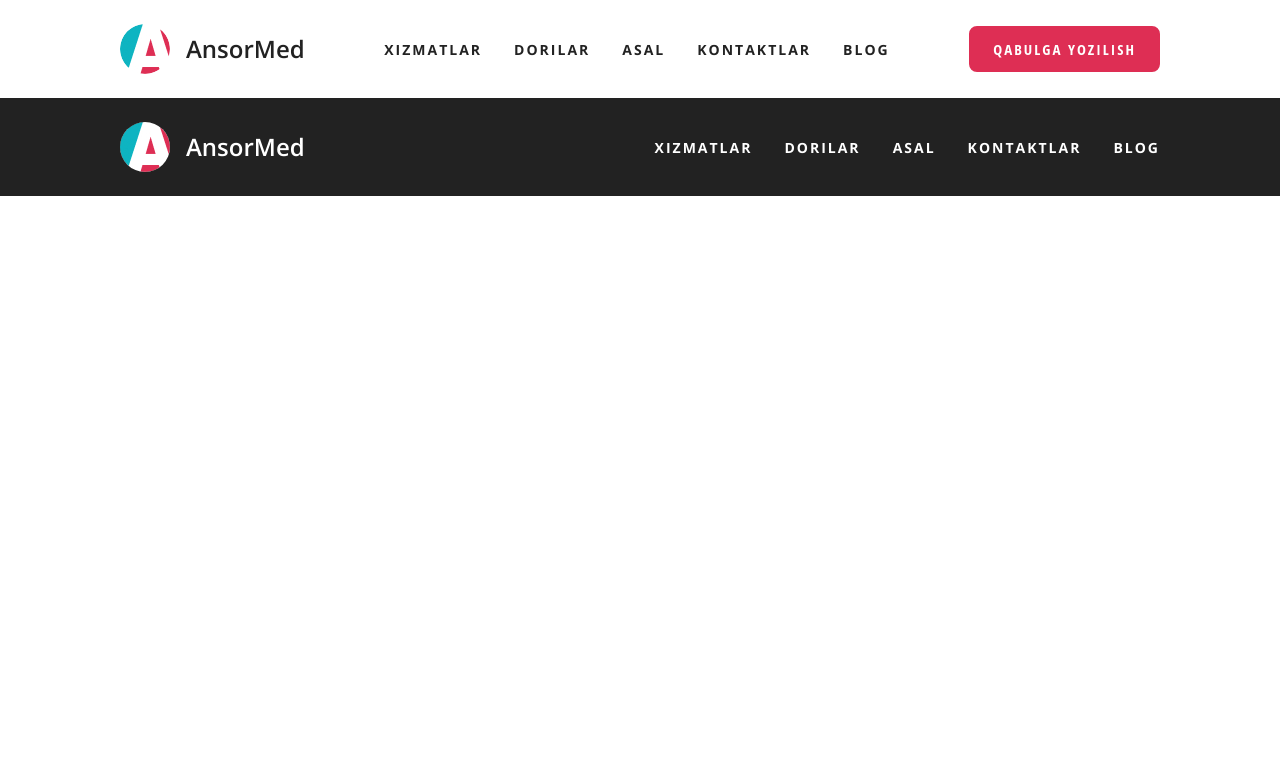
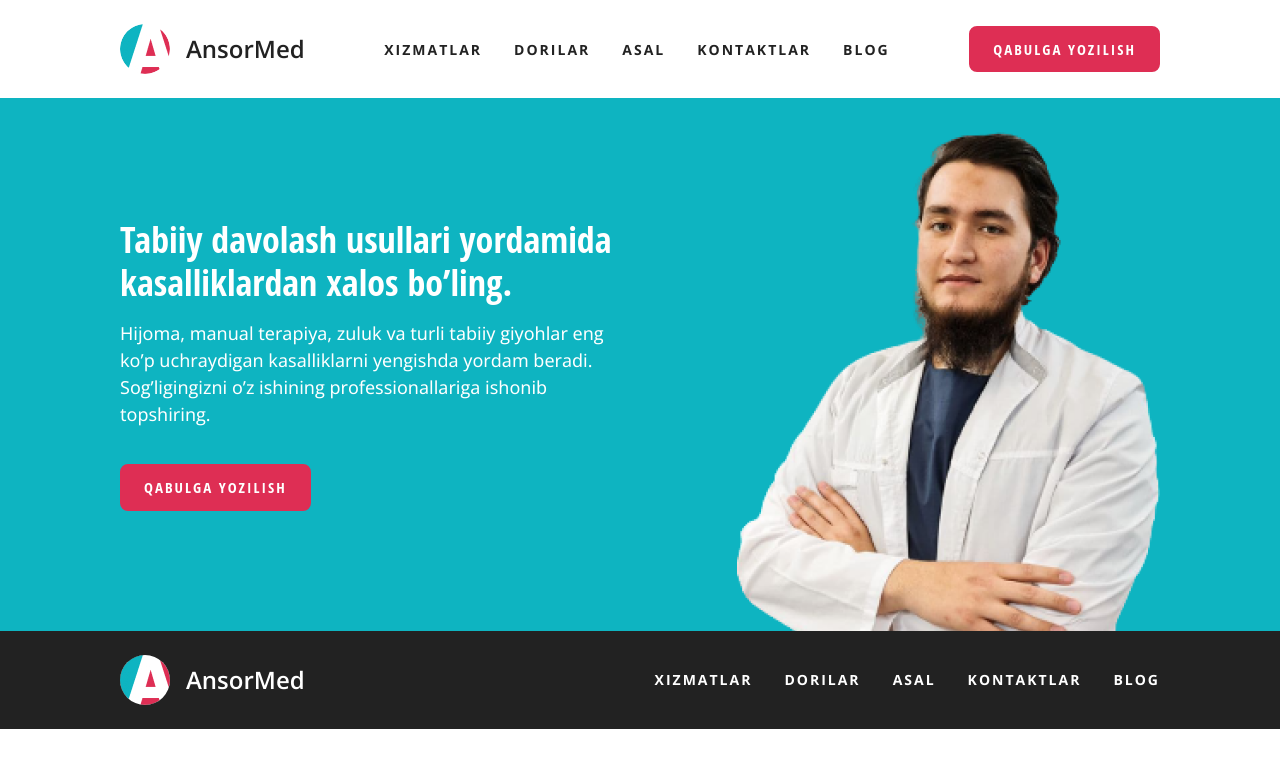
Before and after one commit to MuhsinaOtahonova/AnsorMed, a website: page index.html in a window 1280 px wide. Drawn offline with nearby package versions, Linux system fonts and the light colour scheme; a web font is replaced by a local one.

Commit message:
add hero

```diff
--- a/css/style.css
+++ b/css/style.css
@@ -26,6 +26,30 @@ body {
 *:focus{
     outline: 2px dotted #DE2E54;
     outline-offset: 2px;
+}
+
+.site-button {
+    display: inline-block;
+    color: white;
+    background-color: #DE2E54;
+    text-decoration: none;
+    padding: 10px 22px;
+    border: 2px solid #DE2E54;
+    border-radius: 8px;
+    font-family: "Open Sans Condensed";
+    font-size: 15px;
+    letter-spacing: 2px;
+    text-transform: uppercase;
+
+}
+.site-button:hover{
+    background-color: white;
+    color: #DE2E54;
+}
+.site-button:active{
+    background-color: #DE2E54;
+    color: white;
+    opacity: 0.6;
 }
 /*Site-Header*/
 .site-header{
@@ -92,30 +116,47 @@ body {
     opacity: 0.6;
 }
 
-.site-button {
-    display: inline-block;
+/*Hero*/
+.hero{
+    background-color: #0EB4C1;
+    width: 100%;
     color: white;
-    background-color: #DE2E54;
-    text-decoration: none;
-    padding: 10px 22px;
-    border: 2px solid #DE2E54;
-    border-radius: 8px;
-    font-family: Open Sans Condensed;
-    font-size: 15px;
-    letter-spacing: 2px;
-    text-transform: uppercase;
+}
+.hero-container{
+    display: flex;
+    justify-content: space-between;
+}
+.hero-content{
+width: 500px;
+border-radius: 8px;
+padding: 120px 0;
+}
+.hero-content-header{
+font-family: "Open Sans Condensed";
+font-size: 36px;
+margin-top: 0;
+line-height: 1.2;
+margin-bottom: 16px;
 
 }
-.site-button:hover{
-    background-color: white;
-    color: #DE2E54;
+.hero-content-text{
+font-family: "Open Sans";
+font-size: 18px;
+font-weight: 440;
+margin-top: 0;
+margin-bottom: 36px;
 }
-.site-button:active{
-    background-color: #DE2E54;
-    color: white;
+.hero-content-button:hover{
+color: white;
+background-color: #DE2E54;
+opacity: 0.8;
+}
+.hero-content-button:active{
     opacity: 0.6;
 }
-
+.hero-img{
+    align-self: flex-end;
+}
 /*Site-Footer*/
 .site-footer{
     color: white;
--- a/index.html
+++ b/index.html
@@ -36,9 +36,23 @@
             <a href="#" class="site-button">Qabulga yozilish</a>
         </div>
     </header>
-
-      <!--site-footer-->
-      <footer class="site-footer">
+    <!--hero-->
+    <main>
+        <div class="hero">
+            <div class="hero-container container">
+                <div class="hero-content">
+                    <h2 class="hero-content-header">Tabiiy davolash usullari yordamida kasalliklardan xalos bo’ling.</h2>
+                    <p class="hero-content-text">Hijoma, manual terapiya, zuluk va turli tabiiy giyohlar eng ko’p
+                        uchraydigan kasalliklarni yengishda yordam beradi. Sog’ligingizni o’z ishining professionallariga
+                        ishonib topshiring.</p>
+                    <a href="#" class="site-button hero-content-button">Qabulga yozilish</a>
+                </div>
+                <img src="img/hero-img.png" class="hero-img" alt="hero foto" width="423" height="504">
+            </div>
+        </div>
+    </main>
+    <!--site-footer-->
+    <footer class="site-footer">
         <div class="site-footer-container container">
             <a href="#" class="logo footer-logo">
                 <img src="img/AnsorMedLogo/logo-icon.jpg" class="logo-icon" width="50" height="50" alt="logo"
```
Also changed, not shown: img/hero-img.png (added), img/hero-img@2x.png (added).
